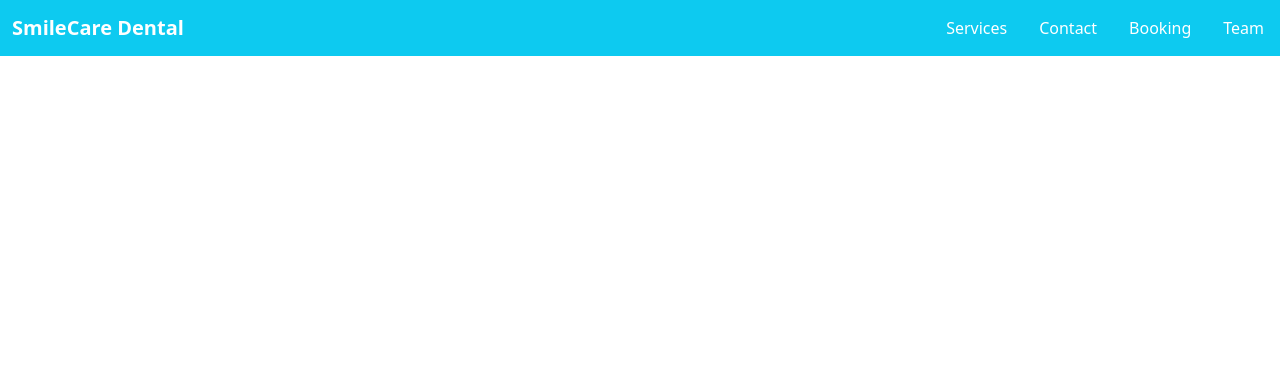
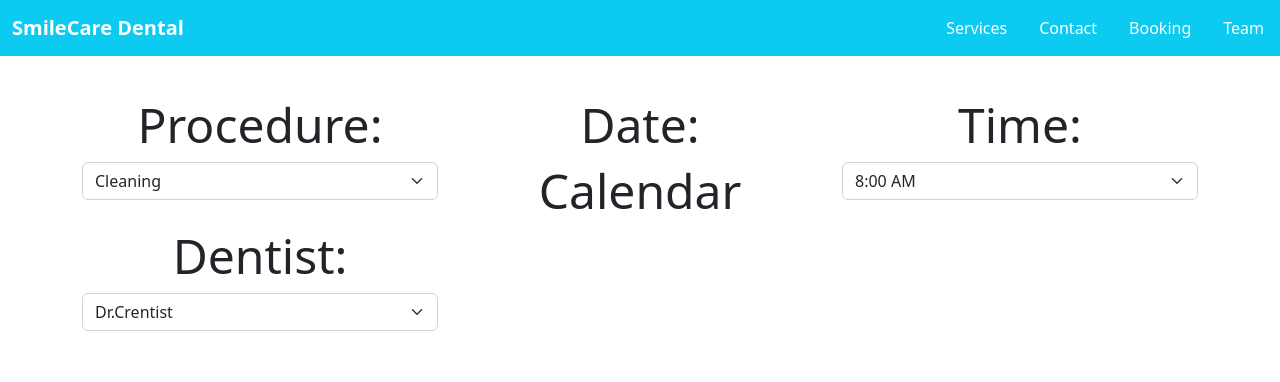
Before and after one commit to tahahoussari/SEG3125-Project1, a plain HTML site: page Booking.html in a window 1280 px wide. Drawn offline with nearby package versions, Linux system fonts and the light colour scheme.

Commit message:
Added code to booking page

```diff
--- a/Booking.html
+++ b/Booking.html
@@ -50,7 +50,76 @@
     </nav>
 
     <!-- Home page-->
+    <div class="container-xl py-5 my-5 text-center">
+        <div class="row">
+            <div class="col-sm-4">
+                <h1 class="display-5">Procedure:</h1>
+            </div>
+            <div class="col-sm-4">
+                <h1 class="display-5">Date:</h1>
+            </div>
+            <div class="col-sm-4">
+                <h1 class="display-5">Time:</h1>
+            </div>
+        </div>
 
+        <div class="row">
+            <div class="col-sm-4">
+                <select class="form-select">
+                    <option>Cleaning</option>
+                    <option>Fillings</option>
+                    <option>Teeth Whitening</option>
+                    <option>Wisdom Removal</option>
+                    <option>Root Canal</option>
+                    <option>Tooth Implant</option>
+                    <option>Tooth Crowns</option>
+                    <option>Dental Exam</option>
+                    <option>Kids Dentistry</option>
+                </select>
+            </div>
+            <div class="col-sm-4">
+                <h1 class="display-5">Calendar</h1>
+            </div>
+            <div class="col-sm-4">
+                <select class="form-select">
+                    <option>8:00 AM</option>
+                    <option>9:00 AM</option>
+                    <option>10:00 AM</option>
+                    <option>11:00 AM</option>
+                    <option>12:00 PM</option>
+                    <option>1:00 PM</option>
+                    <option>2:00 PM</option>
+                    <option>3:00 PM</option>
+                    <option>4:00 PM</option>
+                    <option>5:00 PM</option>
+                </select>
+            </div>
+        </div>
+
+        <div class="row">
+            <div class="col-sm-4">
+                <h1 class="display-5">Dentist:</h1>
+            </div>
+
+            <div class="col-sm-4"></div>
+            <div class="col-sm-4"></div>
+        </div>
+
+        <div class="row">
+            <div class="col-sm-4">
+                <select class="form-select">
+                    <option>Dr.Crentist</option>
+                    <option>Dr.Phill</option>
+                    <option>Dr.Doe</option>
+                    <option>Dr.Smith</option>
+                </select>
+            </div>
+
+            <div class="col-sm-4"></div>
+            <div class="col-sm-4"></div>
+        </div>
+
+    </div>
 
     <!--tabs -->
 
```
